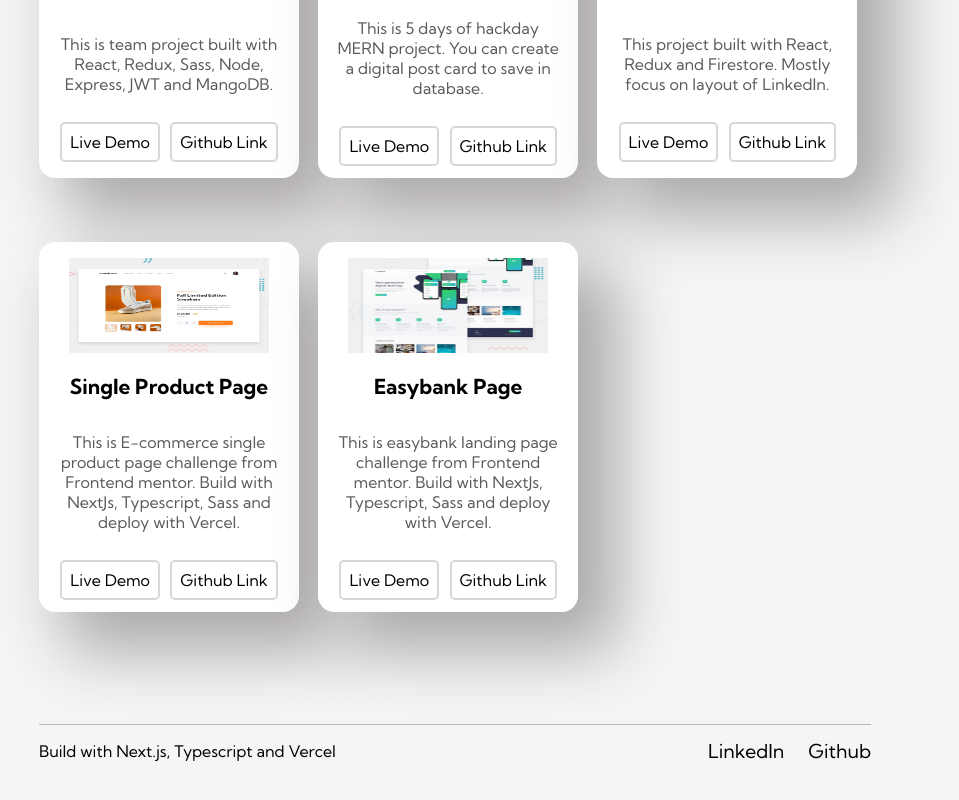
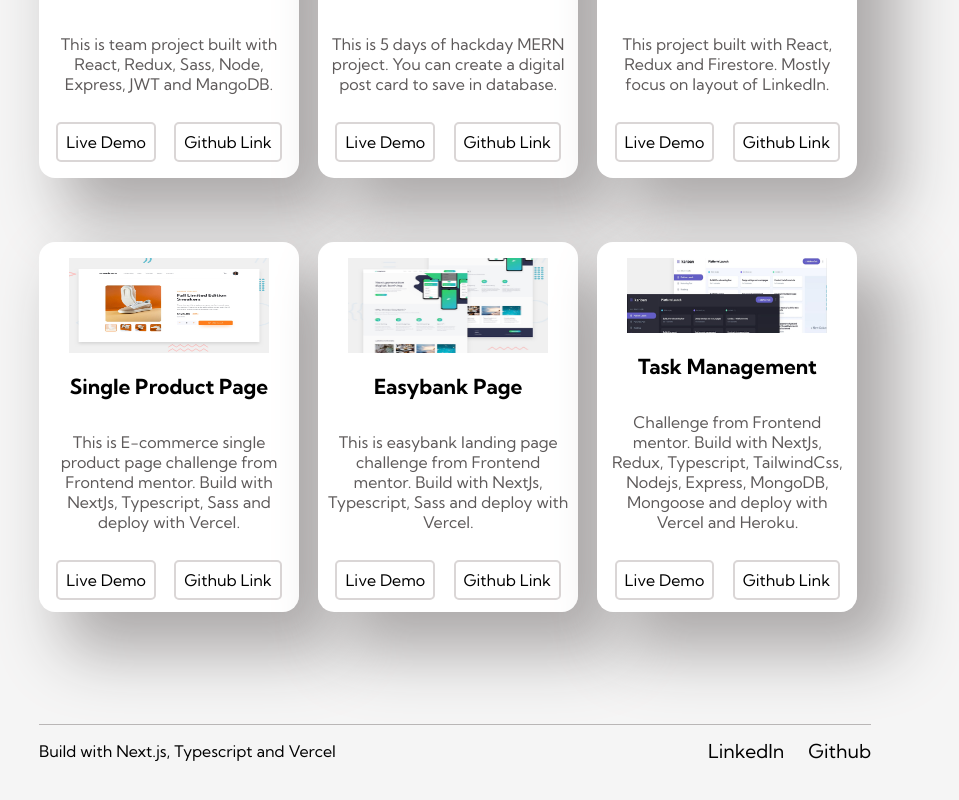
Before and after one commit to SeyfBaskara/Portfolio, a Next.js app: page / in a window 1280 px wide. Shown: the part 2195-2995 px from the top of the page, without its empty margins (185-1144 px from the left). Built offline with nearby package versions, Linux system fonts and the light colour scheme.

Commit message:
add kanban task management card

```diff
--- a/data/data.json
+++ b/data/data.json
@@ -104,6 +104,14 @@
          "liveUrl": "https://easybank-landing-page-ebon-sigma.vercel.app",
          "img": "easybank",
          "id": "5"
+      },
+      {
+         "title": "Task Management",
+         "description": "Challenge from Frontend mentor. Build with NextJs, Redux, Typescript, TailwindCss, Nodejs, Express, MongoDB, Mongoose and deploy with Vercel and Heroku.",
+         "githubUrl": "https://github.com/SeyfBaskara/kanban-task-management",
+         "liveUrl": "https://kanban-task-management-1l212qpl5-seyfbaskara.vercel.app",
+         "img": "kanbantask",
+         "id": "6"
       }
    ]
 }
--- a/styles/Projects.module.css
+++ b/styles/Projects.module.css
@@ -27,7 +27,7 @@
 .project__card {
    border-radius: 1rem;
    box-shadow: 2rem 2rem 4rem 0.5rem rgb(172, 169, 169);
-   padding: 1rem 1rem 0;
+   padding: 1rem 0.5rem 0;
    width: 330px;
    height: 370px;
    background-color: white;
```
Also changed, not shown: components/Project.tsx (+12 -2 lines), public/images/kanbantask.png (added).
